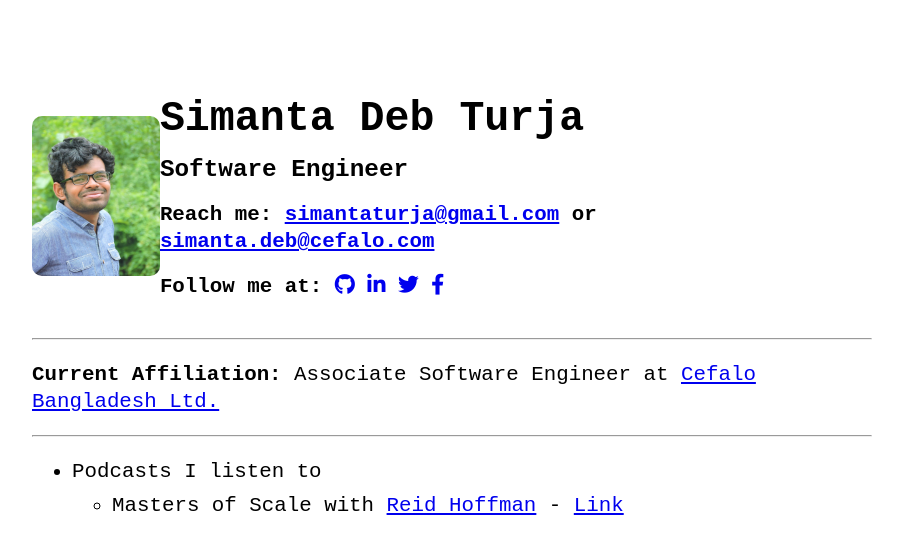
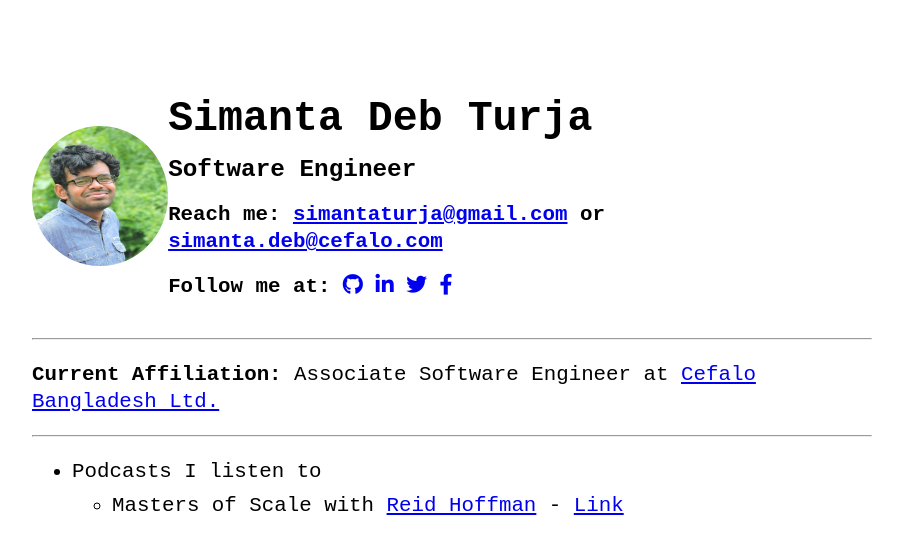
Before and after one commit to simantaturja/simantaturja.github.ioo, a Jekyll site: the page built from index.md, in a window 1280 px wide. Shown: the top 554 px of the page, without its empty margins (188-1091 px from the left). Built offline with Jekyll 4.4.1, drawn with Linux system fonts in a browser that asks for light colours.

Commit message:
img rounded

```diff
--- a/_config.yml
+++ b/_config.yml
@@ -33,6 +33,3 @@ gems:
   - jekyll-seo-tag
   - jekyll-feed
   - jekyll-seo-tag
-
-font-awesome:
-  assets: true
--- a/_sass/no-style-please.scss
+++ b/_sass/no-style-please.scss
@@ -51,13 +51,13 @@ body {
 }
 
 .header_img {
-  width: 130px;
-  height: 160px;
-  border-radius: 10px;
-  -webkit-border-radius: 10px;
-  -moz-border-radius: 10px;
-  -ms-border-radius: 10px;
-  -o-border-radius: 10px;
+  width: 140px;
+  height: 140px;
+  border-radius: 50%;
+  -webkit-border-radius: 50%;
+  -moz-border-radius: 50%;
+  -ms-border-radius: 50%;
+  -o-border-radius: 50%;
 }
 
 .header_info {
```
